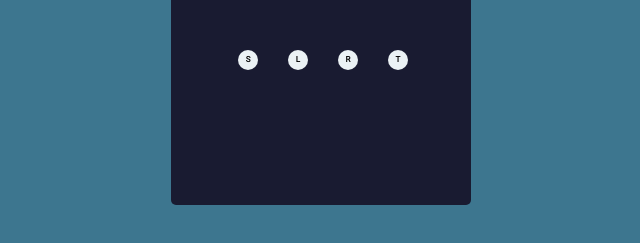
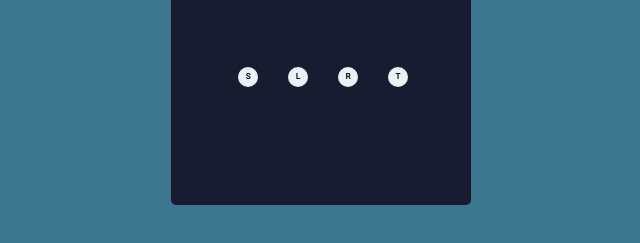
Before and after one commit to tomboszko/CASIO, a plain HTML site: page index.html in a window 1280 px wide. Shown: the part 105-348 px from the top of the page, without its empty margins (319-959 px from the left). Drawn offline with Linux system fonts and the light colour scheme.

Commit message:
maj directory

```diff
--- a/style.css
+++ b/style.css
@@ -171,7 +171,7 @@ body {
 }
 .container_buttons  {
     width: 200px;
-    height: 15px;
+    height: 50px;
     display: flex;
     border-radius: 3px;
     justify-content: space-around;
@@ -182,5 +182,4 @@ body {
     margin-right: auto;
 
 
-
 }
```
